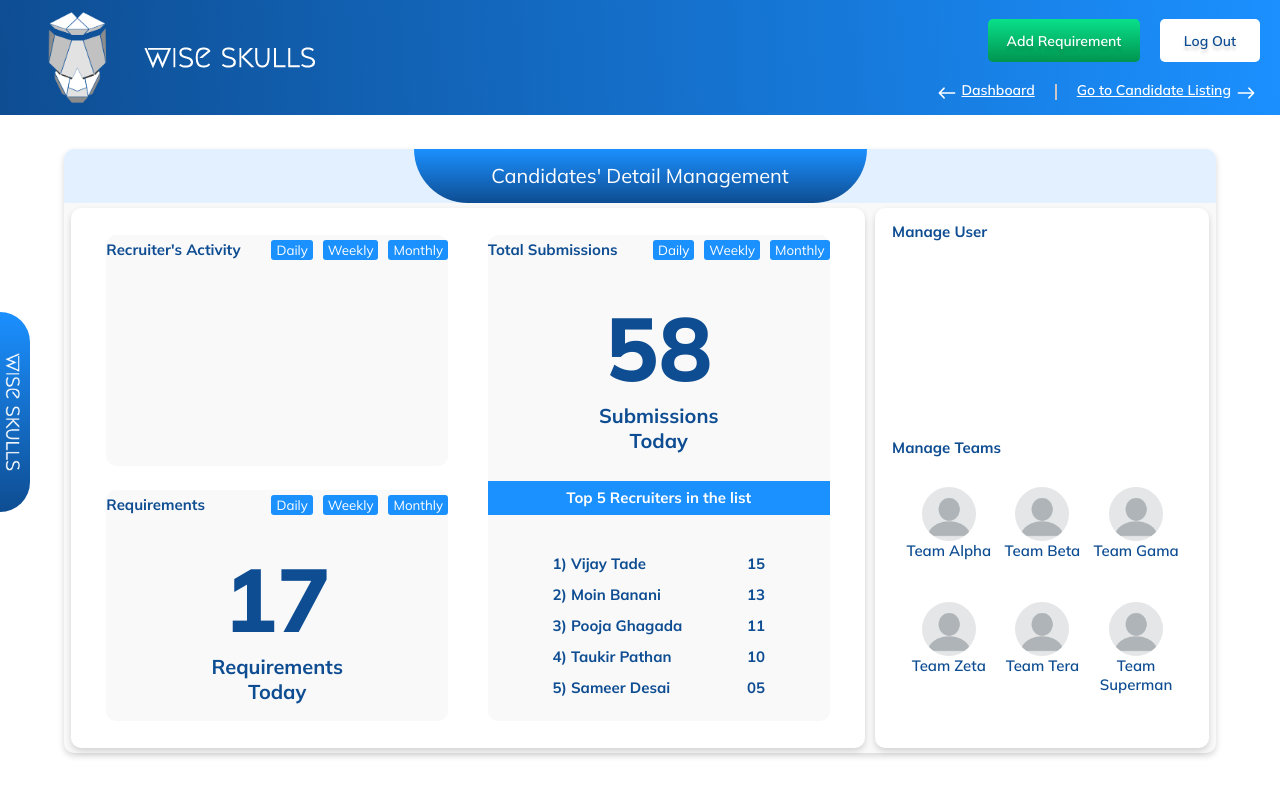
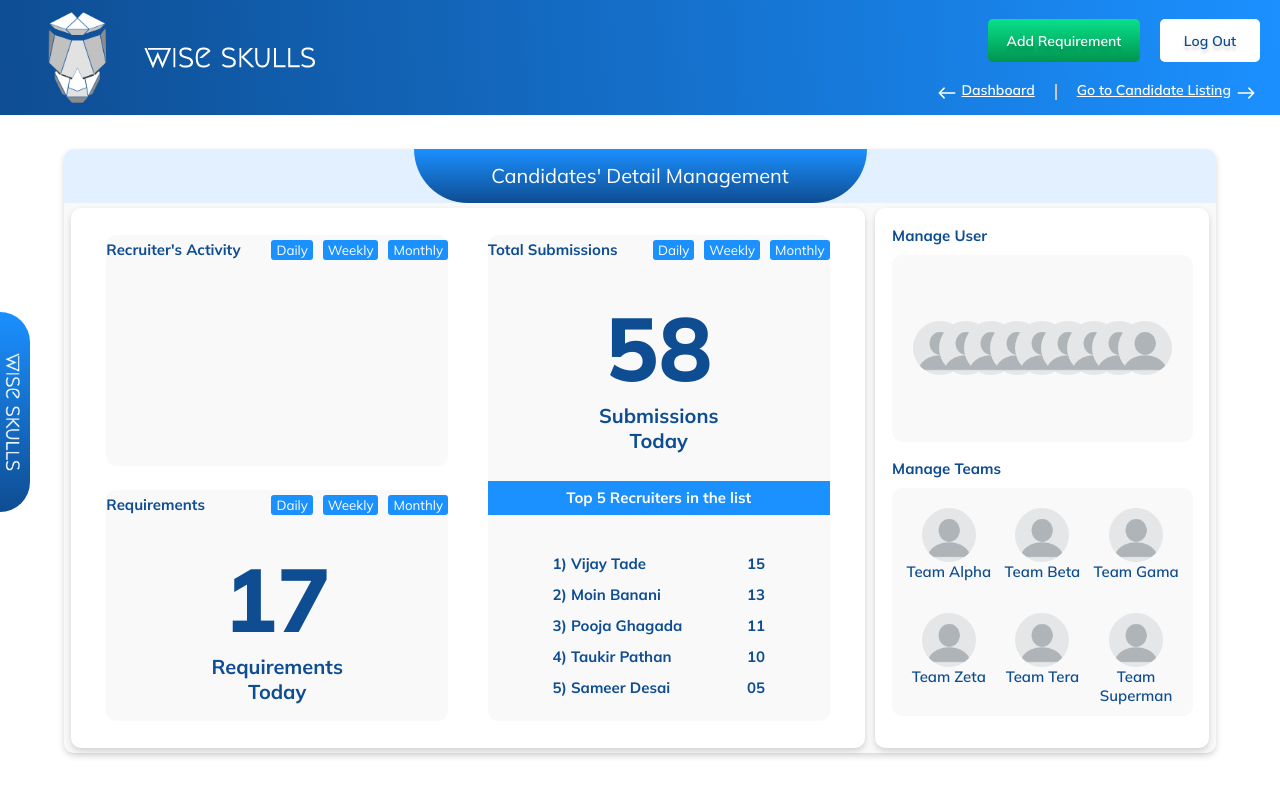
Before and after one commit to akramws/crm-practice, a React (Create React App) app: page /dashboard in a window 1280 px wide. Shown: the top 796 px of the page. Built offline with nearby package versions, Linux system fonts and the light colour scheme.

Commit message:
i done my work

```diff
--- a/src/Component/Dashboard.jsx
+++ b/src/Component/Dashboard.jsx
@@ -87,9 +87,50 @@ const Dashboard = () => {
             </div>
 
             <div className="crm-body-content-rightside-div">
+
+              <div className="right-side-div-child-holder">
               <div className="rightside-div-first-child-upper">
                 <p>Manage User</p>
+                <div className="upper-child-image-holder">
+                  <div><img
+                      src="http://localhost:3000/img/blank-profile-picture-973460_1280.webp"
+                      alt=""
+                    /></div>
+                  <div><img
+                      src="http://localhost:3000/img/blank-profile-picture-973460_1280.webp"
+                      alt=""
+                    /></div>
+                  <div><img
+                      src="http://localhost:3000/img/blank-profile-picture-973460_1280.webp"
+                      alt=""
+                    /></div>
+                  <div><img
+                      src="http://localhost:3000/img/blank-profile-picture-973460_1280.webp"
+                      alt=""
+                    /></div>
+                  <div><img
+                      src="http://localhost:3000/img/blank-profile-picture-973460_1280.webp"
+                      alt=""
+                    /></div>
+                  <div><img
+                      src="http://localhost:3000/img/blank-profile-picture-973460_1280.webp"
+                      alt=""
+                    /></div>
+                  <div><img
+                      src="http://localhost:3000/img/blank-profile-picture-973460_1280.webp"
+                      alt=""
+                    /></div>
+                  <div><img
+                      src="http://localhost:3000/img/blank-profile-picture-973460_1280.webp"
+                      alt=""
+                    /></div>
+                  <div><img
+                      src="http://localhost:3000/img/blank-profile-picture-973460_1280.webp"
+                      alt=""
+                    /></div>
                 </div>
+              </div>
+
               <div className="rightside-div-secound-child-lower">
                 <p>Manage Teams</p>
                 <div className="manage-teams-list-div">
@@ -137,11 +178,14 @@ const Dashboard = () => {
                   </div>
                 </div>
               </div>
+
+              </div>
+
             </div>
           </div>
         </div>
       </div>
-    <Sidebar/>
+      <Sidebar />
     </>
   );
 };
--- a/src/Component/Style/AddUser.css
+++ b/src/Component/Style/AddUser.css
@@ -11,15 +11,14 @@
     display: flex;
     flex-direction: column;
     align-items: center;
-  /* justify-content: center; */
-  width: 30%;
-  height: 80%;
-  background: #ffffff 0% 0% no-repeat padding-box;
+    width: 29.3%;
+    height: 82.5%;
     box-shadow: 0px 3px 6px #00000029;
-  /* border: 1px solid black; */
+    border: 1px solid #FFFFFF;
     border-radius: 10px 0px 0px 10px;
     opacity: 1;
     bottom: 0;
+    backdrop-filter: blur(25px);
 }
 
 .add-user-section .add-user-main-section .add-user-header {
--- a/src/Component/Style/Dashboard.css
+++ b/src/Component/Style/Dashboard.css
@@ -34,27 +34,18 @@
   border-radius: 10px 10px 0px 0px;
 }
 
-.crm-dashboard
-  .crm-main-dashboard
-  .crm-dashboard-header
-  .crm-dashboard-header-detail {
+.crm-dashboard .crm-main-dashboard .crm-dashboard-header .crm-dashboard-header-detail {
   display: flex;
   justify-content: center;
   align-items: center;
   width: 453px;
   height: 54px;
-  background: transparent linear-gradient(180deg, #1b90ff 0%, #0e4d92 100%) 0%
-    0% no-repeat padding-box;
+  background: transparent linear-gradient(180deg, #1b90ff 0%, #0e4d92 100%) 0% 0% no-repeat padding-box;
   border-radius: 0px 0px 65px 65px;
 }
 
-.crm-dashboard
-  .crm-main-dashboard
-  .crm-dashboard-header
-  .crm-dashboard-header-detail
-  p {
+.crm-dashboard .crm-main-dashboard .crm-dashboard-header .crm-dashboard-header-detail p {
   text-align: center;
-  font-weight: 600;
   font: normal normal 20px/25px "Mulish";
   letter-spacing: 0px;
   color: #ffffff;
@@ -70,10 +61,7 @@
   gap: 10px;
 }
 
-.crm-dashboard
-  .crm-main-dashboard
-  .crm-dashboard-body-content
-  .crm-body-content-leftside-div {
+.crm-dashboard .crm-main-dashboard .crm-dashboard-body-content .crm-body-content-leftside-div {
   flex-basis: 69%;
   height: 98%;
   background: #ffffff 0% 0% no-repeat padding-box;
@@ -85,11 +73,7 @@
   gap: 5%;
 }
 
-.crm-dashboard
-  .crm-main-dashboard
-  .crm-dashboard-body-content
-  .crm-body-content-leftside-div
-  .crm-body-content-leftside-div-first-child {
+.crm-dashboard .crm-main-dashboard .crm-dashboard-body-content .crm-body-content-leftside-div .crm-body-content-leftside-div-first-child {
   width: 43%;
   height: 90%;
   display: flex;
@@ -97,7 +81,6 @@
   align-items: center;
   justify-content: center;
   gap: 5%;
-  /* background: #f9f9f9 0% 0% no-repeat padding-box; */
   border-radius: 10px;
 }
 
@@ -106,7 +89,6 @@
   height: 50%;
   background: #f9f9f9 0% 0% no-repeat padding-box;
   border-radius: 10px;
-  /* box-shadow: 0px 3px 6px #00000029; */
 }
 
 .show-button {
@@ -123,6 +105,7 @@
 .show-button p {
   font: normal normal bold 15px/19px Mulish;
 }
+
 .show-button button {
   background: #1b90ff 0% 0% no-repeat padding-box;
   border-radius: 3px;
@@ -138,7 +121,6 @@
   height: 50%;
   background: #f9f9f9 0% 0% no-repeat padding-box;
   border-radius: 10px;
-  /* box-shadow: 0px 3px 6px #00000029; */
 }
 
 .left-lowerside-requirements {
@@ -156,7 +138,6 @@
 }
 
 .leftside-div-first-child-lower-div .left-lowerside-requirements p {
-  font-size: 20px;
   font: normal normal bold 20px/25px Mulish;
 }
 
@@ -210,37 +191,40 @@
 button:focus-visible {
   outline: none;
 }
+
 button:focus-within {
   outline: none;
 }
 
-.crm-dashboard
-  .crm-main-dashboard
-  .crm-dashboard-body-content
-  .crm-body-content-leftside-div
-  .crm-body-content-leftside-div-secound-child {
+.crm-dashboard .crm-main-dashboard .crm-dashboard-body-content .crm-body-content-leftside-div .crm-body-content-leftside-div-secound-child {
   width: 43%;
   height: 90%;
   background: #f9f9f9 0% 0% no-repeat padding-box;
   border-radius: 10px;
-  /* box-shadow: 0px 3px 6px #00000029; */
 }
 
-.crm-dashboard
-  .crm-main-dashboard
-  .crm-dashboard-body-content
-  .crm-body-content-rightside-div {
+.crm-dashboard .crm-main-dashboard .crm-dashboard-body-content .crm-body-content-rightside-div {
   background: #ffffff 0% 0% no-repeat padding-box;
   box-shadow: 0px 3px 6px #00000029;
   border-radius: 10px;
   flex-basis: 29%;
   height: 98%;
   display: flex;
+  justify-content: center;
+  align-items: center;
+}
+
+.crm-body-content-rightside-div .right-side-div-child-holder {
+  gap: 5%;
+  height: 96%;
+  width: 90%;
+  display: flex;
   flex-direction: column;
   justify-content: center;
   align-items: center;
-  gap: 5%;
+  margin-top: 15px;
 }
+
 
 .crm-body-content-rightside-div p {
   font: normal normal bold 15px/19px Mulish;
@@ -248,14 +232,39 @@ button:focus-within {
 }
 
 .crm-body-content-rightside-div .rightside-div-first-child-upper {
-  width: 90%;
-  height: 35%;
+  width: 100%;
+  height: 50%;
   background: #ffffff 0% 0% no-repeat padding-box;
 }
 
+
+.right-side-div-child-holder .rightside-div-first-child-upper .upper-child-image-holder {
+  display: flex;
+  justify-content: center;
+  height: 90%;
+  background: #F9F9F9 0% 0% no-repeat padding-box;
+  border-radius: 10px;
+  margin-top: 10px;
+}
+
+.right-side-div-child-holder .rightside-div-first-child-upper .upper-child-image-holder div {
+  display: flex;
+  justify-content: center;
+  flex-direction: column;
+  align-items: center;
+  flex-basis: 8.5%;
+}
+
+.right-side-div-child-holder .rightside-div-first-child-upper .upper-child-image-holder img {
+  position: fixed;
+  width: 54px;
+  height: 54px;
+  border-radius: 93%;
+}
+
 .crm-body-content-rightside-div .rightside-div-secound-child-lower {
-  width: 90%;
-  height: 55%;
+  width: 100%;
+  height: 69%;
   background: #ffffff 0% 0% no-repeat padding-box;
 }
 
@@ -264,8 +273,11 @@ button:focus-within {
   justify-content: center;
   align-items: flex-start;
   flex-wrap: wrap;
-  height: 84%;
-  margin-top: 30px;
+  height: 80%;
+  margin-top: 10px;
+  background: #F9F9F9 0% 0% no-repeat padding-box;
+  border-radius: 10px;
+
 }
 
 .rightside-div-secound-child-lower .manage-teams-list-div div {
@@ -278,6 +290,7 @@ button:focus-within {
   font-size: 15px;
   font-weight: 600;
   color: #0e4d92;
+  margin-top: 20px;
 }
 
 .rightside-div-secound-child-lower img {
```
Lines whose indentation alone changed are shown as unchanged.
